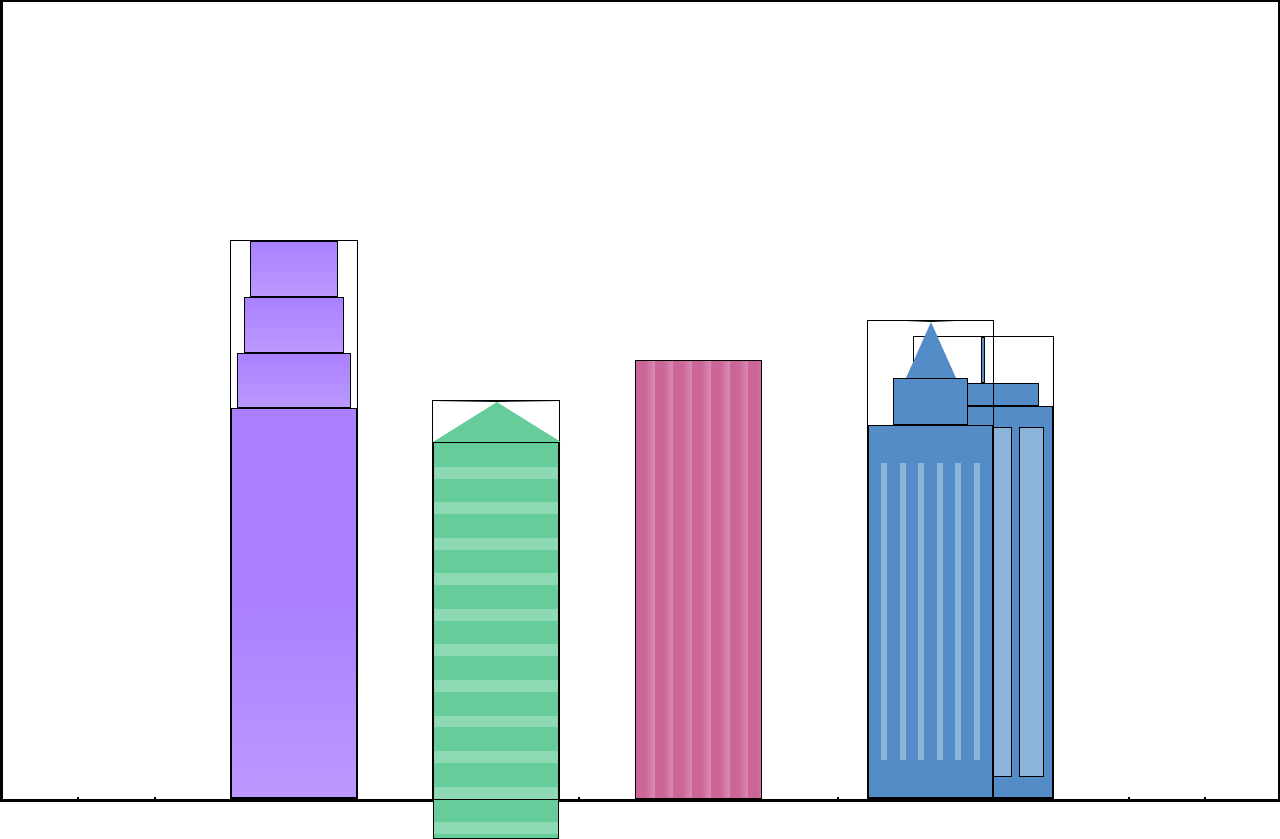
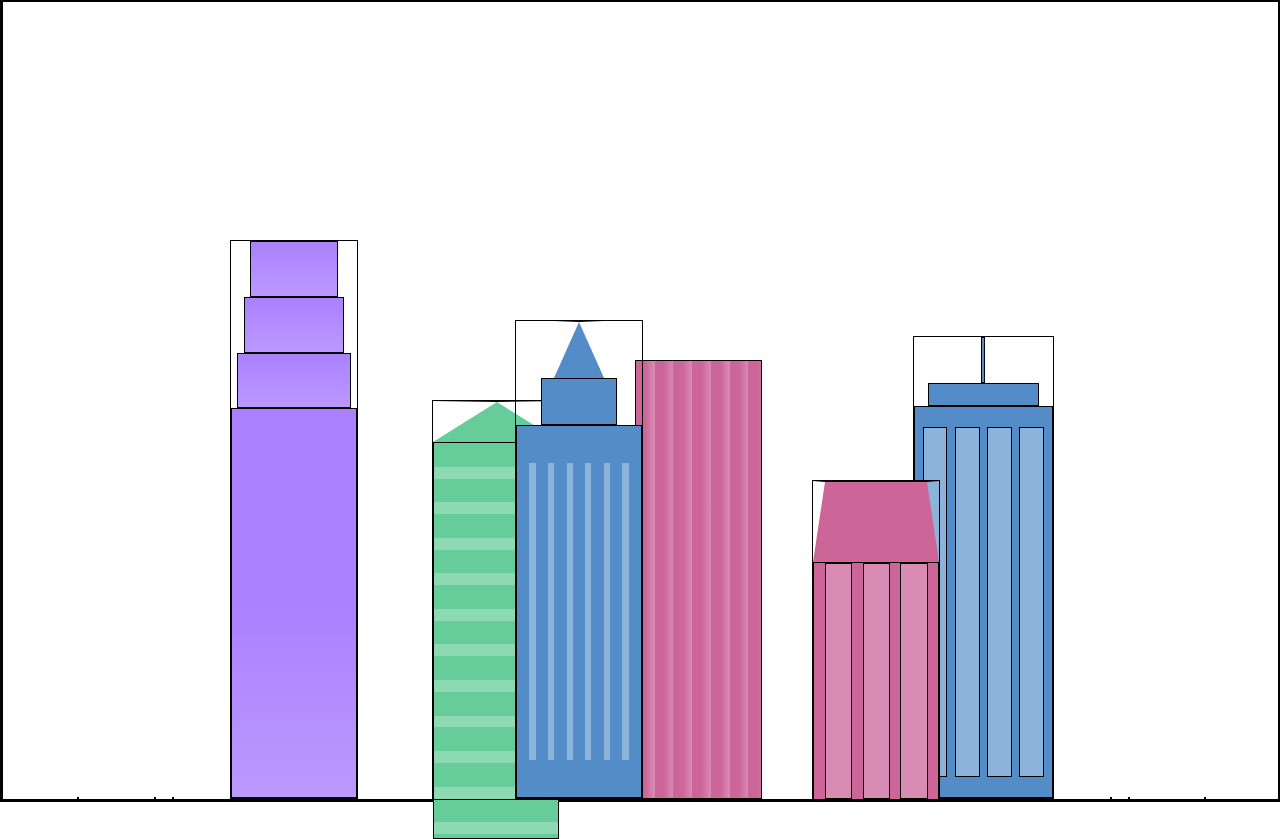
Before and after one commit to ConradPB/City-Skyline-Night-Blackout, a website: page index.html in a window 1280 px wide. Drawn offline with Linux system fonts and the light colour scheme.

Commit message:
city skyline 2nd foreground building

```diff
--- a/CSS/styles.css
+++ b/CSS/styles.css
@@ -175,3 +175,27 @@
         var(--window-color4) 90%
       );
   }
+
+  .fb2 {
+    width: 10%;
+    height: 40%;
+  }
+
+  .fb2a {
+    width: 100%;
+    border-bottom: 10vh solid var(--building-color3);
+    border-left: 1vw solid transparent;
+    border-right: 1vw solid transparent;
+  }
+
+  .fb2b {
+    width: 100%;
+    height: 75%;
+    background-color: var(--building-color3);
+  }
+
+  .fb2-window {
+    width: 22%;
+    height: 100%;
+    background-color: var(--window-color3);
+  }
--- a/index.html
+++ b/index.html
@@ -44,6 +44,15 @@
         <div class="fb1b"></div>
         <div class="fb1c"></div>
       </div>
+      <div class="fb2">
+        <div class="fb2a"></div>
+        <div class="fb2b window-wrap">
+          <div class="fb2-window"></div>
+          <div class="fb2-window"></div>
+          <div class="fb2-window"></div>
+        </div>
+      </div>
+      <div></div>
 
   </body>
 </html>
```
